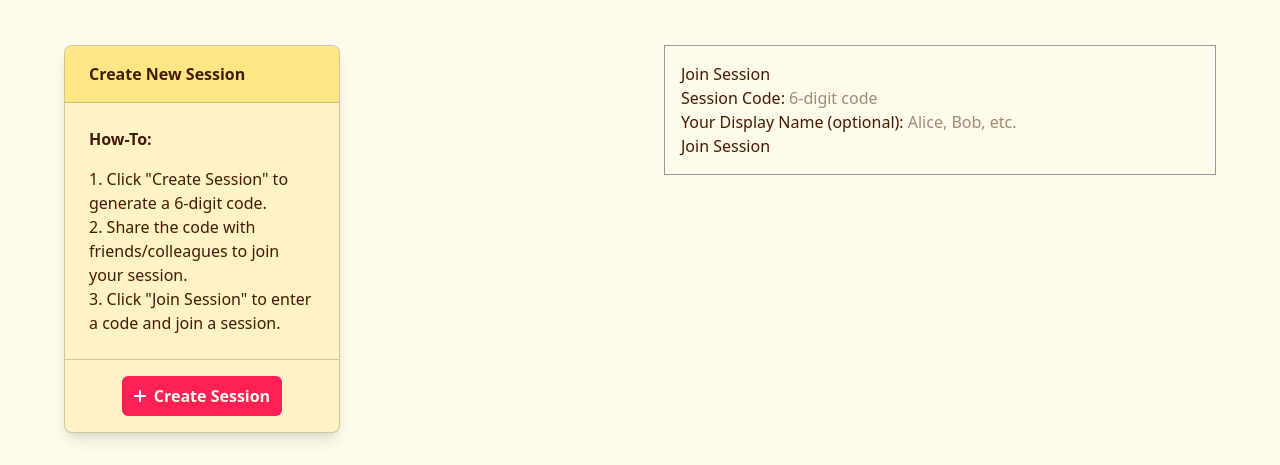
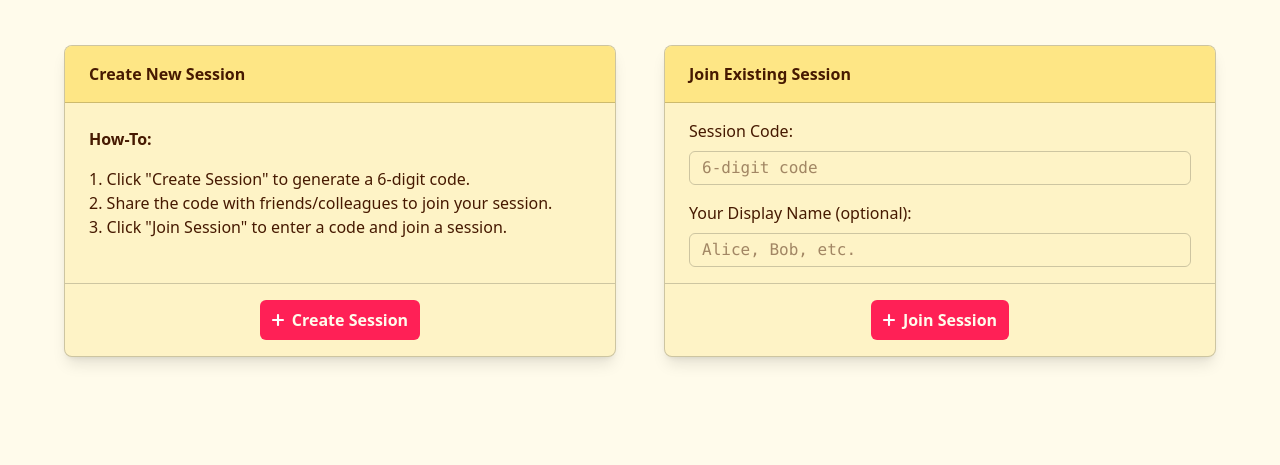
Before and after one commit to drunkdev1991/WarmShowerOnline, a website built with Vite: page frontend/index.html in a window 1280 px wide. Shown: the part 279-744 px from the top of the page. Built offline with nearby package versions, Linux system fonts and the light colour scheme.

Commit message:
styled join session section

```diff
--- a/frontend/index.html
+++ b/frontend/index.html
@@ -59,7 +59,7 @@
 			<!-- CREATE SESSION -->
 			<div class="grid grid-cols-2 flex-row flex-wrap gap-12">
 				<section
-					class="flex flex-col gap-4 rounded-lg border border-neutral-950/20 bg-amber-100 overflow-hidden shadow-lg w-full md:w-1/2"
+					class="flex flex-col gap-4 rounded-lg border border-neutral-950/20 bg-amber-100 overflow-hidden shadow-lg w-full"
 					x-show="!sessionCode"
 				>
 					<header class="flex flex-col px-6 py-4 border-b border-neutral-950/20 bg-amber-200">
@@ -78,7 +78,9 @@
 						</div>
 					</div>
 
-					<footer class="flex flex-col gap-4 items-center justify-center py-4 border-t border-neutral-950/20">
+					<footer
+						class="flex flex-col gap-4 items-center justify-center py-4 border-t border-neutral-950/20 mt-auto"
+					>
 						<template x-if="!sessionCode">
 							<button
 								class="bg-rose-500 px-3 py-2 cursor-pointer font-bold rounded-md text-amber-50 flex flex-row gap-2 items-center justify-center hover:bg-rose-700"
@@ -95,26 +97,55 @@
 								<span
 									x-text="createdSession.code"
 									class="px-1 py-0.5 bg-amber-900/10 rounded-md font-mono text-rose-600"
-								>
-								dksjnakjdnaskjnaskjdnskdjndskjn
-							</span>
+								></span>
 							</p>
 						</template>
 					</footer>
 				</section>
 
 				<!-- JOIN SESSION -->
-				<section>
-					<div style="border:1px solid #999; padding:1rem; margin-bottom:1rem;">
-						<h2>Join Session</h2>
-						<label>Session Code:</label>
-						<input type="text" x-model="joinCode" placeholder="6-digit code">
-						<br />
-						<label>Your Display Name (optional):</label>
-						<input type="text" x-model="displayName" placeholder="Alice, Bob, etc.">
-						<br />
-						<button @click="join">Join Session</button>
+				<section
+					class="flex flex-col gap-4 rounded-lg border border-neutral-950/20 bg-amber-100 overflow-hidden shadow-lg w-full"
+				>
+					<header class="flex flex-col px-6 py-4 border-b border-neutral-950/20 bg-amber-200">
+						<h2 class="font-bold">Join Existing Session</h2>
+					</header>
+
+					<div class="flex flex-col gap-4 px-6">
+						<div class="flex flex-col gap-2">
+							<label>Session Code:</label>
+
+							<input
+								class="font-mono border border-neutral-950/20 rounded-md px-3 py-1 placeholder-amber-950/50 focus:bg-amber-50/75"
+								type="text"
+								x-model="joinCode"
+								placeholder="6-digit code"
+							/>
+						</div>
+
+						<div class="flex flex-col gap-2">
+							<label>Your Display Name (optional):</label>
+							<input
+								type="text"
+								x-model="displayName"
+								placeholder="Alice, Bob, etc."
+								class="font-mono border border-neutral-950/20 rounded-md px-3 py-1 placeholder-amber-950/50 focus:bg-amber-50/75"
+							>
+						</div>
 					</div>
+
+					<footer
+						class="flex flex-col gap-4 items-center justify-center py-4 border-t border-neutral-950/20 mt-auto"
+					>
+						<button
+							class="bg-rose-500 px-3 py-2 cursor-pointer font-bold rounded-md text-amber-50 flex flex-row gap-2 items-center justify-center hover:bg-rose-700"
+							@click="join"
+							x-disabled="!joinCode"
+						>
+							<img src="/icons/icon-add.svg" alt="Join Session" class="w-3 h-3" />
+							Join Session
+						</button>
+					</footer>
 
 					<!-- MAIN UI (If Joined) -->
 					<div style="border:1px solid #999; padding:1rem;" x-show="joinedSession">
```
